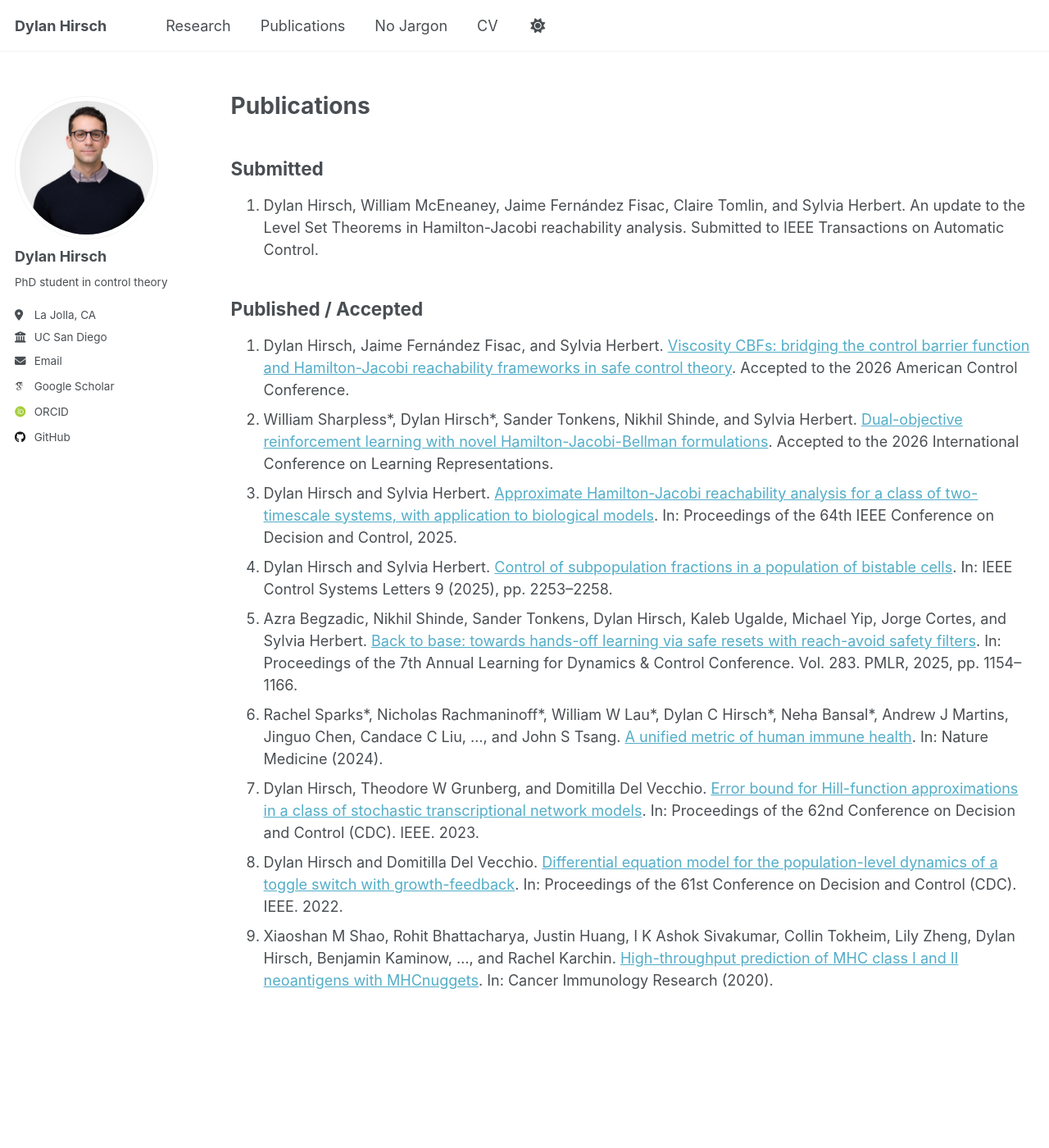
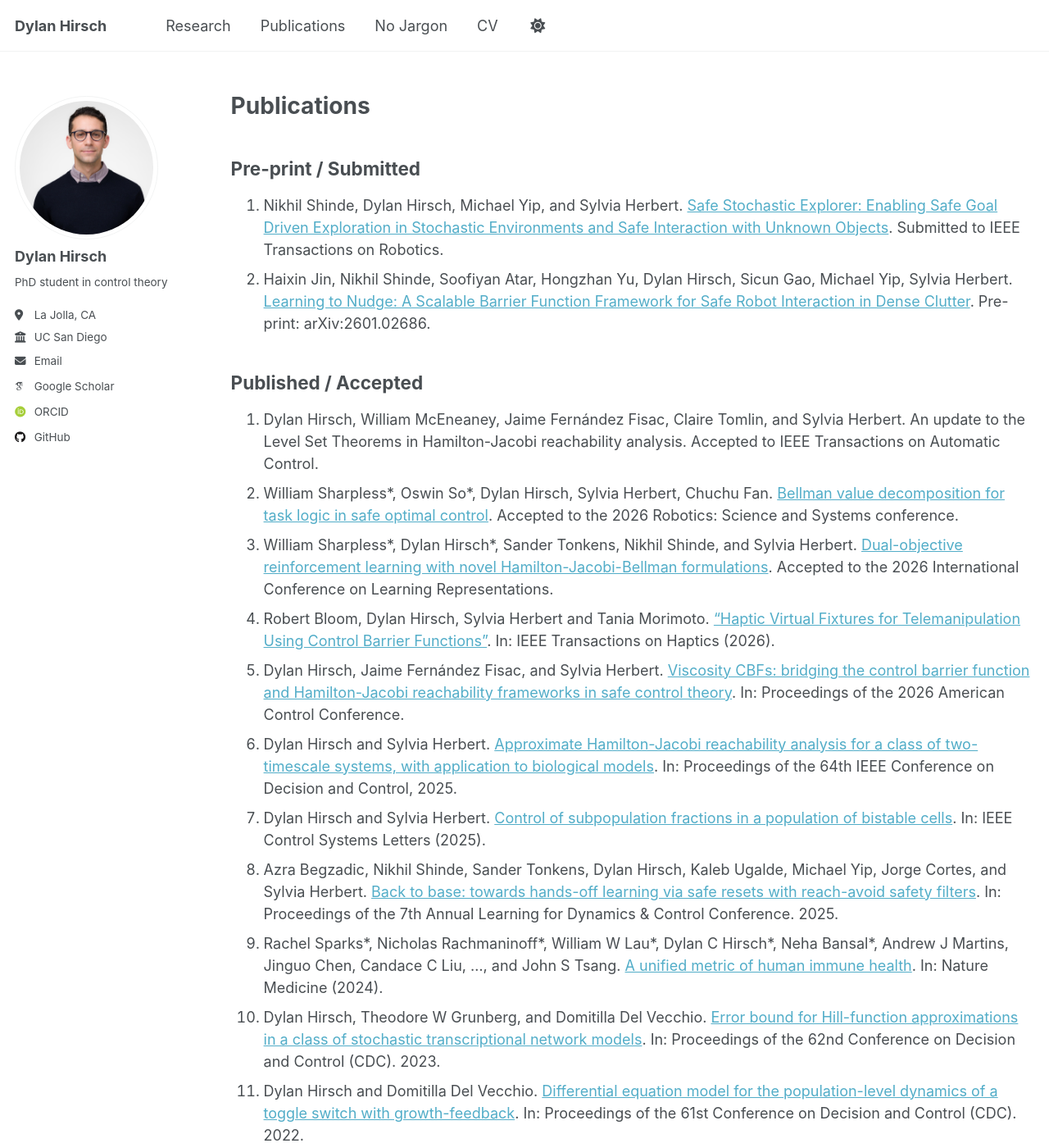
Before and after one commit to dylan-hirsch/dylan-hirsch.github.io, a Jekyll site: the page built from _pages/publications.md, in a window 1280 px wide and 1400 px high. Shown: the whole window at 82% size. Built offline with Jekyll 4.4.1, drawn with Linux system fonts in a browser that asks for light colours; some web fonts are replaced; a script that is not in the unit is left out.

Commit message:
Revise publications section and add new entries
Updated publication sections to reflect current status and added new entries.

```diff
--- a/_pages/publications.md
+++ b/_pages/publications.md
@@ -7,34 +7,35 @@ author_profile: true
 
 # Publications
 
-## Submitted
-
-1. Dylan Hirsch, William McEneaney, Jaime Fernández Fisac, Claire Tomlin, and Sylvia Herbert. An update to the
-Level Set Theorems in Hamilton-Jacobi reachability analysis. Submitted to IEEE Transactions on
-Automatic Control.
+## Pre-print / Submitted
+1. Nikhil Shinde, Dylan Hirsch, Michael Yip, and Sylvia Herbert. [Safe Stochastic Explorer: Enabling Safe Goal Driven Exploration in Stochastic Environments and Safe Interaction with Unknown Objects](https://arxiv.org/abs/2602.00868). Submitted to IEEE Transactions on Robotics.
+2. Haixin Jin, Nikhil Shinde, Soofiyan Atar, Hongzhan Yu, Dylan Hirsch, Sicun Gao, Michael Yip, Sylvia Herbert. [Learning to Nudge: A Scalable Barrier Function Framework for Safe Robot Interaction in Dense Clutter](https://arxiv.org/abs/2601.02686). Pre-print: arXiv:2601.02686.
 
 ## Published / Accepted
-
-1. Dylan Hirsch, Jaime Fernández Fisac, and Sylvia Herbert. [Viscosity CBFs: bridging the control barrier
-function and Hamilton-Jacobi reachability frameworks in safe control theory](https://arxiv.org/abs/2510.09929). Accepted to the 2026
+1. Dylan Hirsch, William McEneaney, Jaime Fernández Fisac, Claire Tomlin, and Sylvia Herbert. An update to the
+Level Set Theorems in Hamilton-Jacobi reachability analysis. Accepted to IEEE Transactions on
+Automatic Control.
+2. William Sharpless\*, Oswin So\*, Dylan Hirsch, Sylvia Herbert, Chuchu Fan. [Bellman value decomposition for task logic in safe optimal control](https://arxiv.org/abs/2602.19532). Accepted to the 2026 Robotics: Science and Systems conference.
+3.  William Sharpless\*, Dylan Hirsch\*, Sander Tonkens, Nikhil Shinde, and Sylvia Herbert. [Dual-objective
+reinforcement learning with novel Hamilton-Jacobi-Bellman formulations](https://arxiv.org/abs/2506.16016). Accepted to the 2026 International Conference on Learning Representations.
+4. Robert Bloom, Dylan Hirsch, Sylvia Herbert and Tania Morimoto. ["Haptic Virtual Fixtures for Telemanipulation Using Control Barrier Functions"](https://ieeexplore.ieee.org/abstract/document/11359073). In: IEEE Transactions on Haptics (2026).
+5. Dylan Hirsch, Jaime Fernández Fisac, and Sylvia Herbert. [Viscosity CBFs: bridging the control barrier
+function and Hamilton-Jacobi reachability frameworks in safe control theory](https://arxiv.org/abs/2510.09929). In: Proceedings of the 2026
 American Control Conference.
-2.  William Sharpless\*, Dylan Hirsch\*, Sander Tonkens, Nikhil Shinde, and Sylvia Herbert. [Dual-objective
-reinforcement learning with novel Hamilton-Jacobi-Bellman formulations](https://arxiv.org/abs/2506.16016). Accepted to the 2026 International Conference on Learning Representations.
-3. Dylan Hirsch and Sylvia Herbert. [Approximate Hamilton-Jacobi reachability analysis for a class of
+6. Dylan Hirsch and Sylvia Herbert. [Approximate Hamilton-Jacobi reachability analysis for a class of
 two-timescale systems, with application to biological models](https://arxiv.org/abs/2503.11021). In: Proceedings of the 64th IEEE Conference on Decision and Control, 2025.
-4. Dylan Hirsch and Sylvia Herbert. [Control of subpopulation fractions in a population of bistable cells](https://ieeexplore.ieee.org/abstract/document/11177224). In:
-IEEE Control Systems Letters 9 (2025), pp. 2253–2258.
-5. Azra Begzadic, Nikhil Shinde, Sander Tonkens, Dylan Hirsch, Kaleb Ugalde, Michael Yip, Jorge Cortes,
+7. Dylan Hirsch and Sylvia Herbert. [Control of subpopulation fractions in a population of bistable cells](https://ieeexplore.ieee.org/abstract/document/11177224). In:
+IEEE Control Systems Letters (2025).
+8. Azra Begzadic, Nikhil Shinde, Sander Tonkens, Dylan Hirsch, Kaleb Ugalde, Michael Yip, Jorge Cortes,
 and Sylvia Herbert. [Back to base: towards hands-off learning via safe resets with reach-avoid safety
-filters](https://proceedings.mlr.press/v283/begzadic25a.html). In: Proceedings of the 7th Annual Learning for Dynamics & Control Conference. Vol. 283. PMLR, 2025, pp. 1154–1166.
-6. Rachel Sparks\*, Nicholas Rachmaninoff\*, William W Lau\*, Dylan C Hirsch\*, Neha Bansal\*, Andrew J
-Martins, Jinguo Chen, Candace C Liu, ..., and John S Tsang. [A unified metric of human immune health](https://www.nature.com/articles/s41591-024-03092-6).
-In: Nature Medicine (2024).
-7. Dylan Hirsch, Theodore W Grunberg, and Domitilla Del Vecchio. [Error bound for Hill-function approximations in a class of stochastic transcriptional network models](https://ieeexplore.ieee.org/abstract/document/10383993). In: Proceedings of the 62nd Conference on
-Decision and Control (CDC). IEEE. 2023.
-8. Dylan Hirsch and Domitilla Del Vecchio. [Differential equation model for the population-level dynamics
+filters](https://proceedings.mlr.press/v283/begzadic25a.html). In: Proceedings of the 7th Annual Learning for Dynamics & Control Conference. 2025.
+9. Rachel Sparks\*, Nicholas Rachmaninoff\*, William W Lau\*, Dylan C Hirsch\*, Neha Bansal\*, Andrew J
+Martins, Jinguo Chen, Candace C Liu, ..., and John S Tsang. [A unified metric of human immune health](https://www.nature.com/articles/s41591-024-03092-6). In: Nature Medicine (2024).
+10. Dylan Hirsch, Theodore W Grunberg, and Domitilla Del Vecchio. [Error bound for Hill-function approximations in a class of stochastic transcriptional network models](https://ieeexplore.ieee.org/abstract/document/10383993). In: Proceedings of the 62nd Conference on
+Decision and Control (CDC). 2023.
+11. Dylan Hirsch and Domitilla Del Vecchio. [Differential equation model for the population-level dynamics
 of a toggle switch with growth-feedback](https://ieeexplore.ieee.org/abstract/document/9993374). In: Proceedings of the 61st Conference on Decision and Control
-(CDC). IEEE. 2022.
-9. Xiaoshan M Shao, Rohit Bhattacharya, Justin Huang, I K Ashok Sivakumar, Collin Tokheim, Lily Zheng,
+(CDC). 2022.
+12. Xiaoshan M Shao, Rohit Bhattacharya, Justin Huang, I K Ashok Sivakumar, Collin Tokheim, Lily Zheng,
 Dylan Hirsch, Benjamin Kaminow, ..., and Rachel Karchin. [High-throughput prediction of MHC class I
 and II neoantigens with MHCnuggets](https://aacrjournals.org/cancerimmunolres/article/8/3/396/469597/High-Throughput-Prediction-of-MHC-Class-I-and-II). In: Cancer Immunology Research (2020).
```
